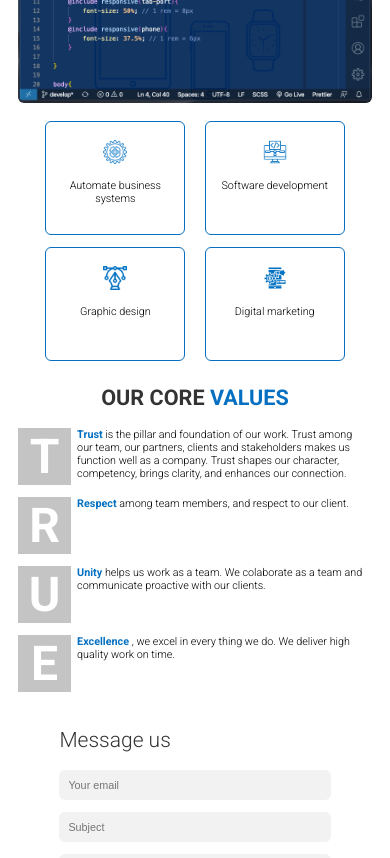
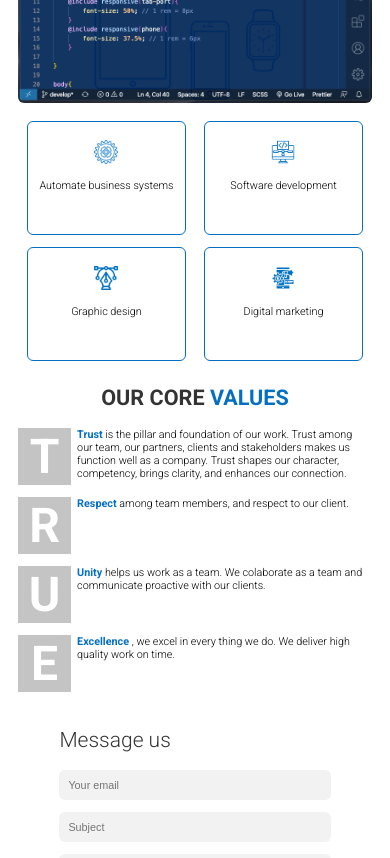
Before and after one commit to habinezadalvan/advanced-react-app, a React (Create React App) app: page / in a window 390 px wide. Shown: the part 1240-2098 px from the top of the page. Built offline with nearby package versions, Linux system fonts and the light colour scheme.

Commit message:
odifies the main card width on mobile view

```diff
--- a/src/sass/base/_utilities.scss
+++ b/src/sass/base/_utilities.scss
@@ -55,7 +55,7 @@
     }
 
     @include responsive(phone){
-        width: 44%;
+        width: 45%;
     }
 
     &:hover{
--- a/src/sass/layouts/_fourthsection.scss
+++ b/src/sass/layouts/_fourthsection.scss
@@ -14,7 +14,7 @@
             @include animation(zoomIn);
 
             @include responsive(tab-port){
-                width: 90%;
+                width: 100%;
             }
         }
     }
--- a/src/styles/styles.css
+++ b/src/styles/styles.css
@@ -106,7 +106,7 @@ body {
     margin-bottom: 2rem; }
   @media (max-width: 37.5em) {
     .big-main-card, .small-main-card {
-      width: 44%; } }
+      width: 45%; } }
   .big-main-card:hover, .small-main-card:hover {
     border: none;
     transform: scale(1.09);
@@ -362,7 +362,7 @@ body {
     animation: zoomIn 2s ease-in; }
     @media (max-width: 56.25em) {
       .fourth-section--right__container {
-        width: 90%; } }
+        width: 100%; } }
   .fourth-section__image {
     height: 90%;
     position: relative;
```
